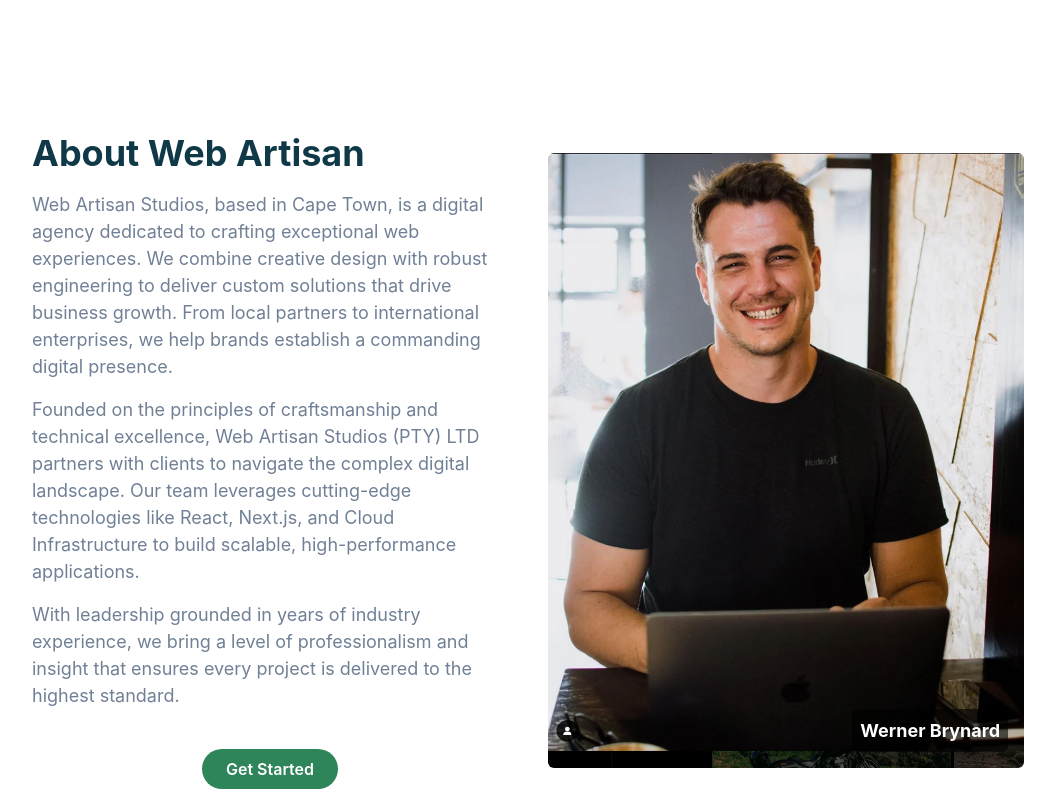
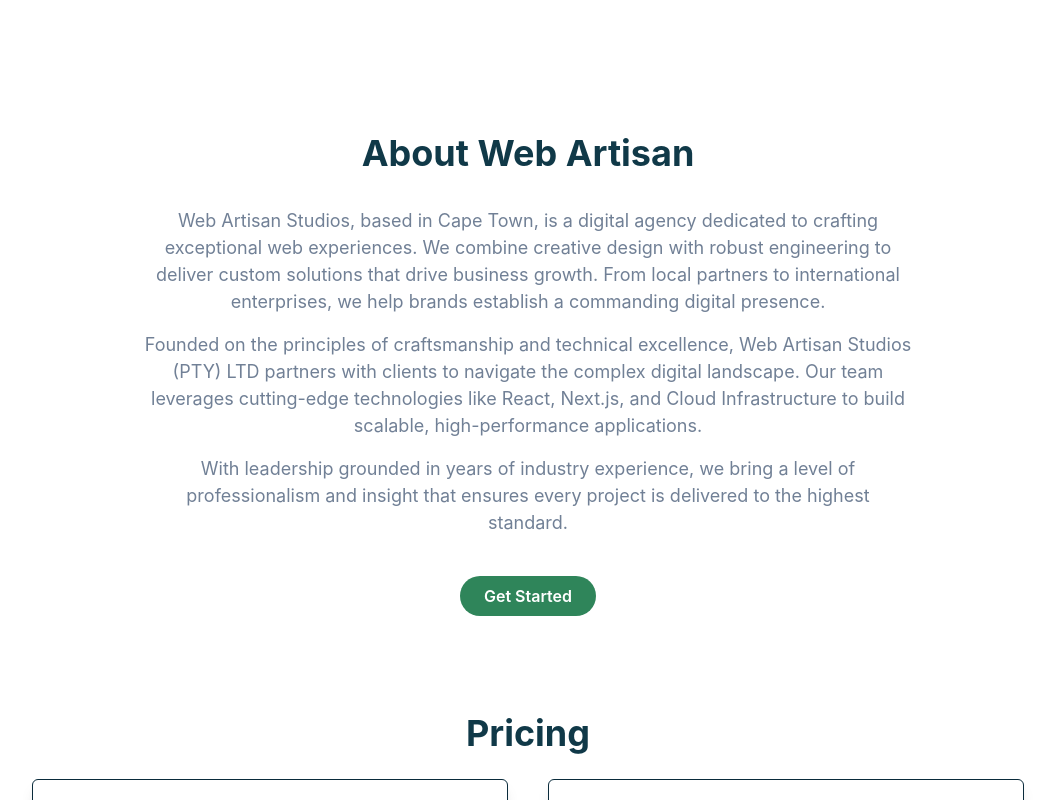
Before and after one commit to wernerbrynard/web-artisan, a Next.js app: page / in a window 1280 px wide. Shown: the part 700-1500 px from the top of the page, without its empty margins (112-1167 px from the left). Built offline with nearby package versions, Linux system fonts and the light colour scheme.

Commit message:
Refine agency branding: move founder photo to About page, center homepage intro

```diff
--- a/src/components/AboutUs.js
+++ b/src/components/AboutUs.js
@@ -2,66 +2,37 @@
 
 import {
   Container,
-  SimpleGrid,
-  Image,
-  Flex,
   Heading,
   Text,
   Stack,
-  Box,
   useBreakpointValue,
-  useColorModeValue,
 } from '@chakra-ui/react';
 import ScrollToContactButton from './ScrollToContactButton';
 
 export default function AboutUs() {
   return (
     <Container maxW={'5xl'} py={12}>
-      <SimpleGrid columns={{ base: 1, md: 2 }} spacing={10}>
-        <Stack spacing={4} textAlign="left">
+        <Stack spacing={4} textAlign="center" alignItems="center">
           <Heading
             color={'var(--main-color)'}
-            textAlign={useBreakpointValue({ base: 'center', md: 'left' })}
+            textAlign="center"
+            mb={4}
           >
             About Web Artisan
           </Heading>
-          <Text color={'var(--text-light-color)'} fontSize={'lg'}>
+          <Text color={'var(--text-light-color)'} fontSize={'lg'} maxW="3xl">
             Web Artisan Studios, based in Cape Town, is a digital agency dedicated to crafting exceptional web experiences. We combine creative design with robust engineering to deliver custom solutions that drive business growth. From local partners to international enterprises, we help brands establish a commanding digital presence.
           </Text>
-          <Text color={'var(--text-light-color)'} fontSize={'lg'}>
+          <Text color={'var(--text-light-color)'} fontSize={'lg'} maxW="3xl">
             Founded on the principles of craftsmanship and technical excellence, Web Artisan Studios (PTY) LTD partners with clients to navigate the complex digital landscape. Our team leverages cutting-edge technologies like React, Next.js, and Cloud Infrastructure to build scalable, high-performance applications.
           </Text>
-          <Text color={'var(--text-light-color)'} fontSize={'lg'} mb={6}>
+          <Text color={'var(--text-light-color)'} fontSize={'lg'} mb={6} maxW="3xl">
             With leadership grounded in years of industry experience, we bring a level of professionalism and insight that ensures every project is delivered to the highest standard.
           </Text>
           <Stack spacing={6} align={'center'}>
             <ScrollToContactButton />
           </Stack>
         </Stack>
-        <Flex direction="column" align="center" justify="center">
-          <Box position="relative" display="inline-block">
-            <Image
-              rounded={'md'}
-              alt={'feature image'}
-              src={'/images/me.webp'} // Update this path with your actual image path
-              objectFit={'cover'}
-            />
-            <Box
-              position="absolute"
-              bottom="4"
-              right="4"
-              bg={useColorModeValue('rgba(0, 0, 0, 0.6)', 'rgba(255, 255, 255, 0.6)')}
-              color={useColorModeValue('white', 'black')}
-              p={2}
-              rounded={'md'}
-            >
-              <Text fontSize="lg" fontWeight="bold">
-                Werner Brynard
-              </Text>
-            </Box>
-          </Box>
-        </Flex>
-      </SimpleGrid>
     </Container>
   );
 }
```
Also changed, not shown: src/app/about/page.js (+12 -4 lines).
